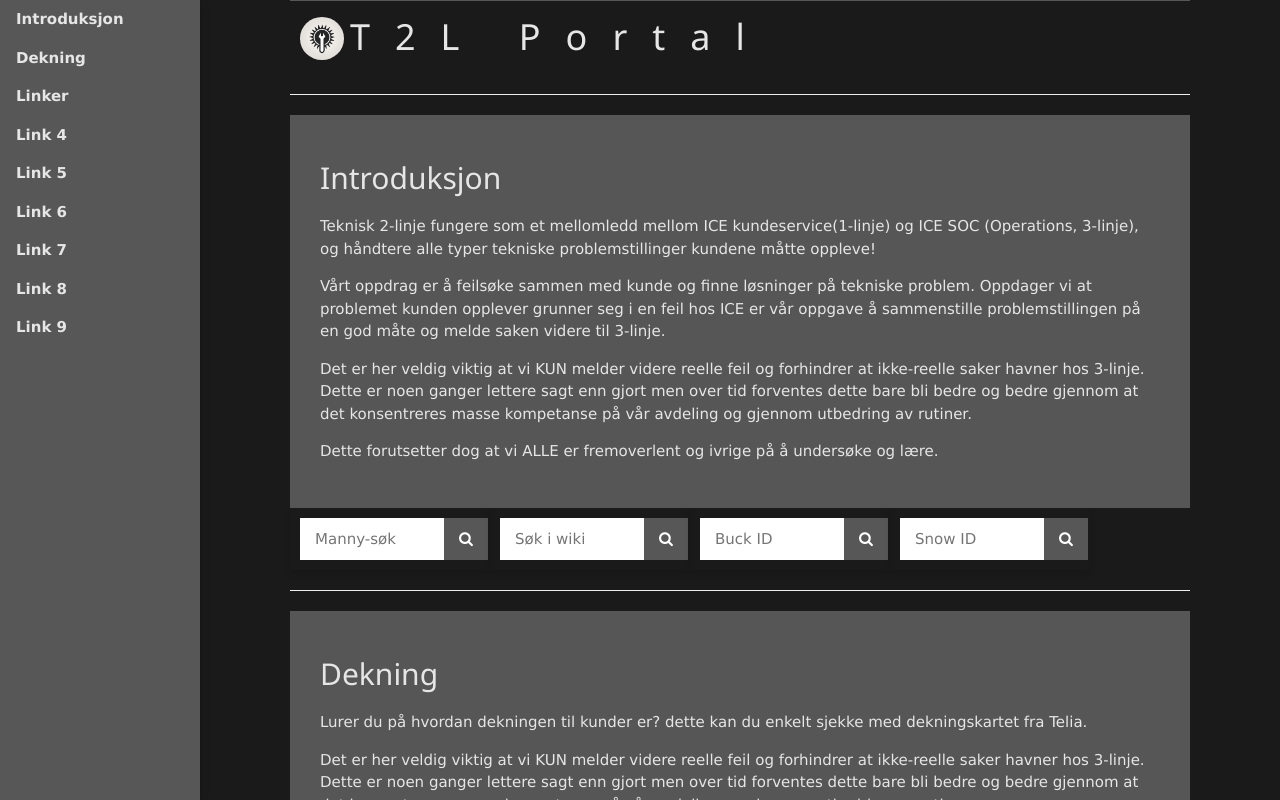
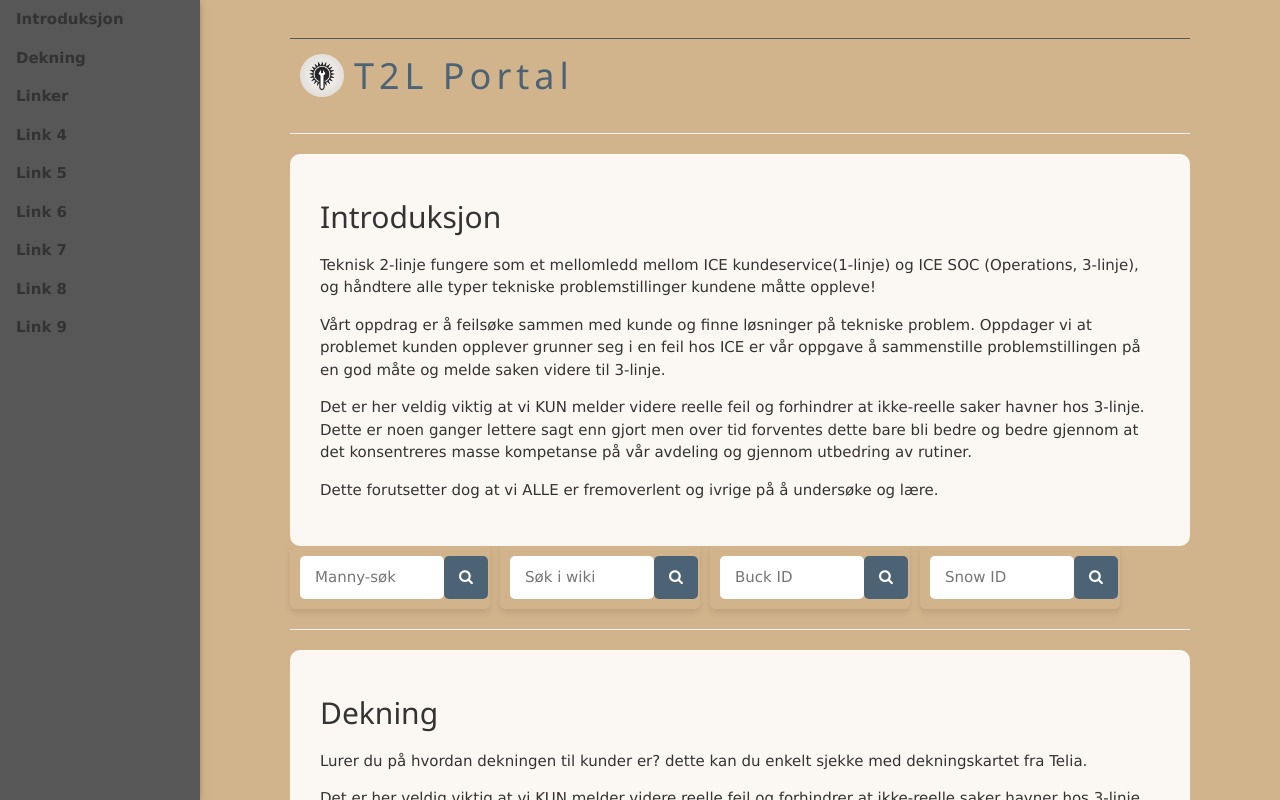
Before and after one commit to Bavy89/T2L-Portal, a plain HTML site: page index.html in a window 1280 px wide. Drawn offline with nearby package versions, Linux system fonts and the light colour scheme; a web font is replaced by a local one.

Commit message:
Update style.css

```diff
--- a/style.css
+++ b/style.css
@@ -1,8 +1,8 @@
 @import url('https://fonts.googleapis.com/css2?family=Gasoek+One&family=Gentium+Book+Plus&family=Open+Sans:wght@300&family=Raleway&display=swap');
 
 body {
-  background-color: #1a1a1a;
-  color: #e6e6e6;
+  background-color: #d2b48c; /* Light brown background */
+  color: #333; /* Dark text for better readability on light background */
   display: flex;
   flex-direction: column;
   align-items: center;
@@ -10,20 +10,14 @@ body {
   height: 100vh;
   overflow-y: scroll;
   padding-top: 3%;
-
-}
-
-
-
-body {
   margin: 0;
-  padding: 0;
 }
 
 h1 {
   font-size: 3em;
-  letter-spacing: 25px;
+  letter-spacing: 5px; /* Reduced letter spacing for better readability */
   font-family: 'Raleway', sans-serif;
+  color: #4C6375; /* Darker color for title */
 }
 
 h1:hover {
@@ -31,17 +25,10 @@ h1:hover {
   font-style: italic;
 }
 
-
-
 .container {
   display: flex;
   align-items: center;
   margin-bottom: 2%;
-}
-
-.logo {
-  width: 60px; /* Adjust logo size */
-  height: 60px; /* Adjust logo size */
 }
 
 .logo img {
@@ -53,14 +40,9 @@ h1:hover {
 
 .content {
   margin: 0 auto;
-  background-color: rgba(
-    113,
-    113,
-    113,
-    0.7
-  ); /* Slightly white background color */
-  padding: 30px; /* Add some space around the text */
-  border-radius: 0px; /* Rounded corners */
+  background-color: rgba(255, 255, 255, 0.9); /* Lighter background color */
+  padding: 30px;
+  border-radius: 10px; /* Slightly rounded corners */
   max-width: 900px;
 }
 
@@ -68,34 +50,27 @@ h1:hover {
   max-width: 200px;
   display: flex;
   box-shadow: 0 4px 6px rgba(0, 0, 0, 0.1);
-  border-radius: 0px;
+  border-radius: 5px; /* Slightly rounded corners */
   overflow: hidden;
   padding: 10px;
 }
 
-.search-form input {
-  flex: 1;
+.search-form input,
+.search-form button {
+  border: none;
   padding: 10px 15px;
-  border: none;
+  border-radius: 5px;
   outline: none;
-  border-radius: 0px 0 0 0px;
 }
 
 .search-form button {
-  padding: 10px 15px;
-  border: none;
-  background-color: #575757;
+  background-color: #4C6375; /* Darker color for button */
   cursor: pointer;
   color: white;
-  border-radius: 0 0px 0px 0;
 }
 
 .search-form button:hover {
   background-color: #ff0000;
-}
-
-.search-form i.fa-search {
-  margin: 0;
 }
 
 .w3-sidebar {
@@ -105,7 +80,6 @@ h1:hover {
   height: 100%;
 }
 
-
 #dekningskart {
   height: 900px;
   width: 100%;
@@ -113,17 +87,18 @@ h1:hover {
 
 .form-container {
   display: flex;
-    flex-direction: row; /* stacks children (forms) vertically */
+  flex-direction: row;
+  gap: 10px;
 }
 
 .iframeblock .i-frame-block-container {
-  filter: grayscale(100%); /* Turns the content black and white */
-  transition: filter 0.3s ease; /* Adds a smooth transition */
+  filter: grayscale(100%);
+  transition: filter 0.3s ease;
   margin-top: 30px;
 }
 
 .iframeblock .i-frame-block-container:hover {
-  filter: none; /* Removes the filter on hover */
+  filter: none;
 }
 
 ul {
@@ -136,36 +111,29 @@ li {
 }
 
 a {
-  text-decoration: none; /* Removing default underline */
+  text-decoration: none;
   font-weight: 600;
-  padding: 5px 10px; /* Providing a little padding */
-  transition: all 0.3s ease; /* Adding transition effect for smooth changes */
+  padding: 5px 10px;
+  transition: all 0.3s ease;
+  color: #4C6375; /* Darker color for links */
 }
 
 a:hover {
-  background-color: #ff0000; /* Changing background color on hover */
-  color: #ffffff; /* Text color to white on hover */
+  background-color: #ff0000;
+  color: #ffffff;
 }
 
-
-
-@media (max-width: 768px) { /* for smaller screens */
+@media (max-width: 768px) {
   .search-form input {
-        width: 100%; /* make input fields take full width */
+    width: 100%;
   }
 
   .form-container {
-        display: flex;
-        flex-direction: column; /* stacks children (forms) vertically */
-        gap: 10px; /* space between forms */
+    flex-direction: column;
+    gap: 10px;
   }
 
   .search-form {
     max-width: 100%;
-
-      }
-
-      .iframeblock .i-frame-block-container {
-        filter: none; /* Display in color on mobile */
   }
 }
```
Lines whose indentation alone changed are shown as unchanged.
